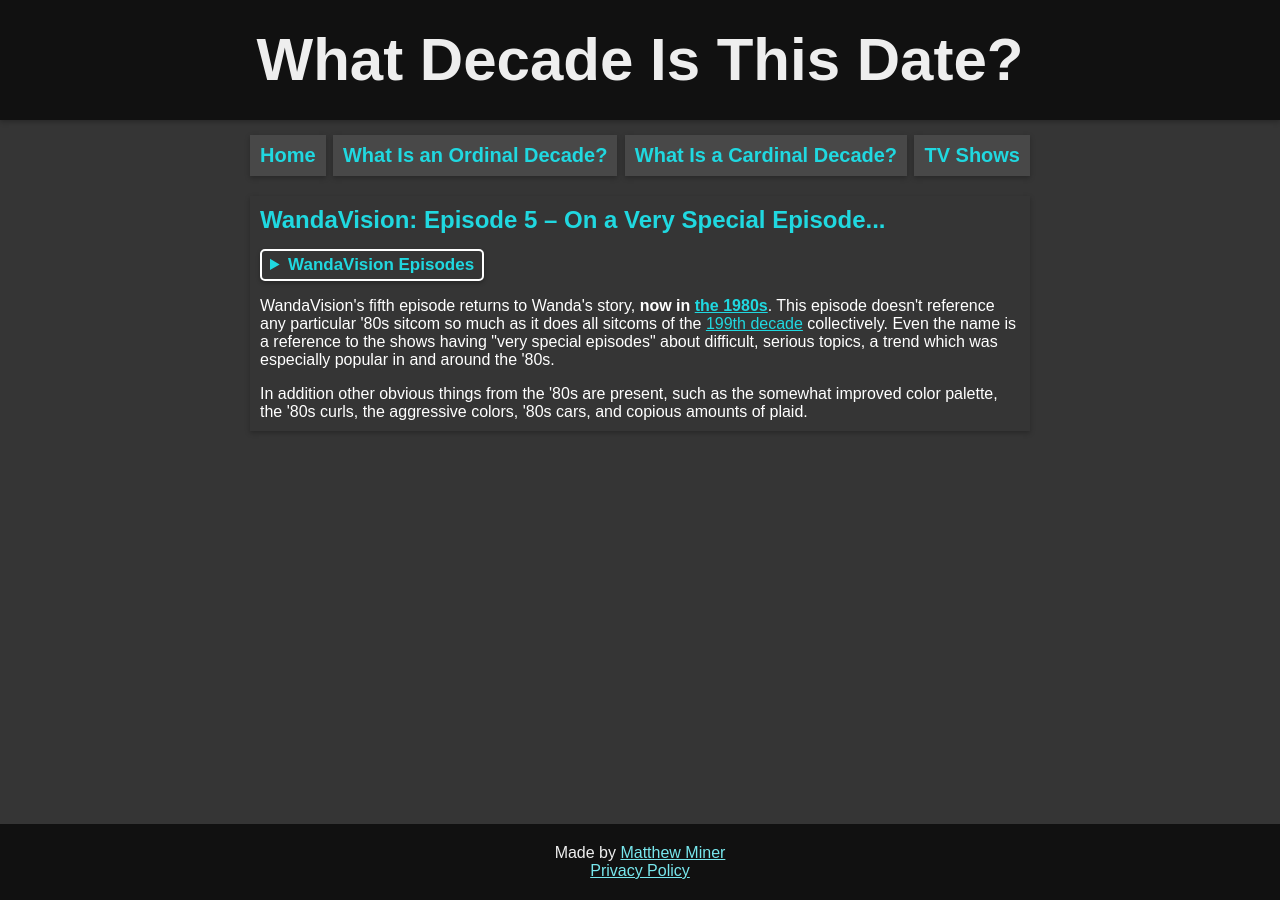
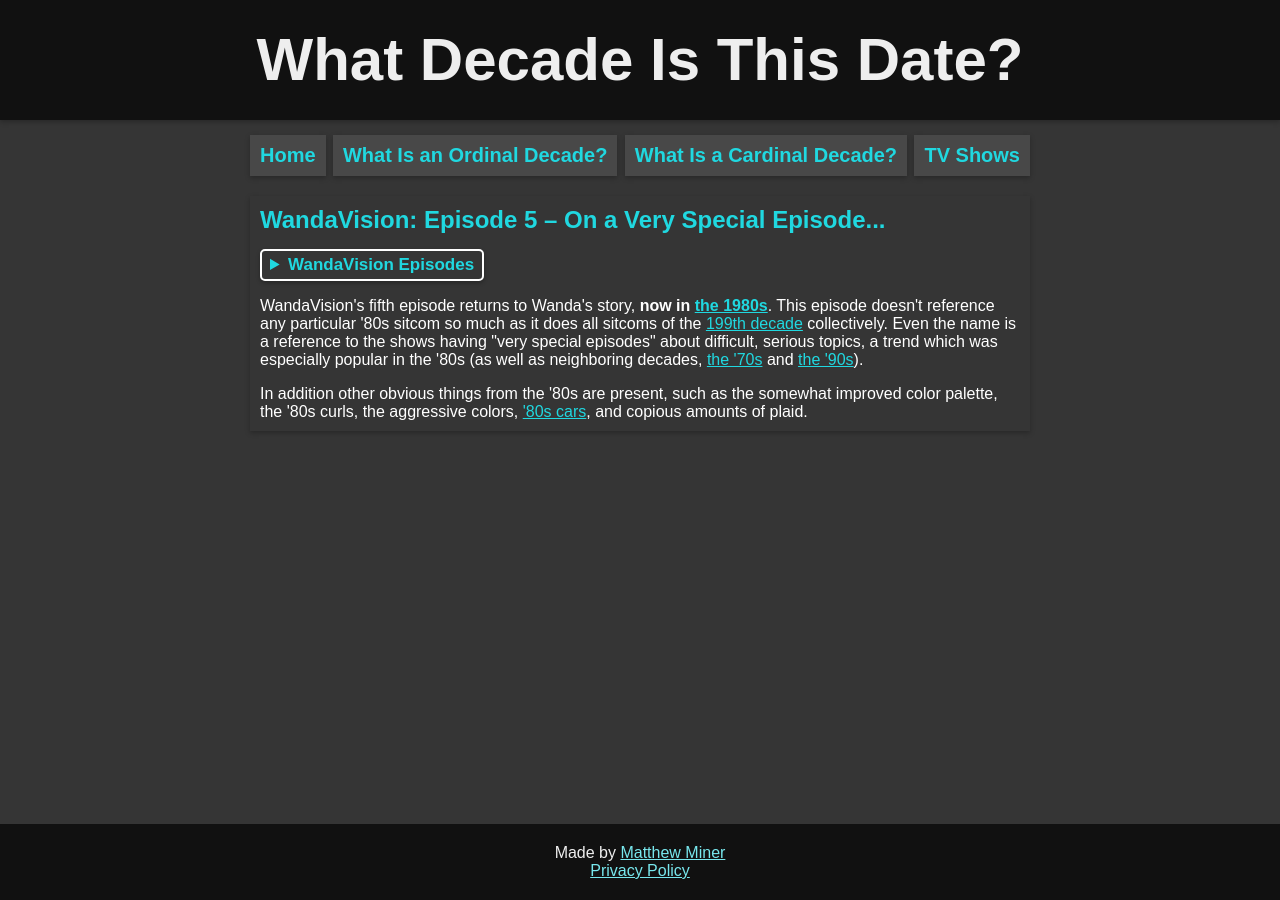
Before and after one commit to mminer237/whatdecadeisthis.date, a Jekyll site: the page built from _tv/wandavision/episode-5.html, in a window 1280 px wide. Built offline with Jekyll 4.4.1, drawn with Linux system fonts in a browser that asks for light colours.

Commit message:
Add IMCDB links

```diff
--- a/_tv/wandavision/episode-1.html
+++ b/_tv/wandavision/episode-1.html
@@ -6,4 +6,4 @@
 ---
 
 <p>WandaVision episode 1 opens the show with a somewhat jarring and confusing portrayal of Wanda Maximoff and her deceased robot boyfriend, Vision, living as a happy-married couple in a light-hearted sitcom.</p>
-<p><strong>This episode is based on <a href="/1950s">the 1950s</a>.</strong> Even though its primary inspiration is <i>The Dick Van Dyke Show</i> of <a href="/1960s">the 1960s</a>, the episode's clothing, cars, and hairstyles are all very 1950s-based. Another significant unnamed influence is <i>I Love Lucy</i>, which did air in the 1950s.</p>
+<p><strong>This episode is based on <a href="/1950s">the 1950s</a>.</strong> Even though its primary inspiration is <i>The Dick Van Dyke Show</i> of <a href="/1960s">the 1960s</a>, the episode's clothing, <a href="https://www.imcdb.org/movie.php?resultsStyle=asList&sortBy=6&id=9140560">cars</a>, and hairstyles are all very 1950s-based. Another significant unnamed influence is <i>I Love Lucy</i>, which did air in the 1950s.</p>
--- a/_tv/wandavision/episode-3.html
+++ b/_tv/wandavision/episode-3.html
@@ -6,4 +6,4 @@
 ---
 
 <p>WandaVision's third episode has the very noticeable difference of being in color. This is not different from most TV, but it was from the first two episodes! This characterizes the episodes advancement of time to <strong><a href="/1970s">the 1970s</a></strong>, and the color palette is very carefully tweaked to resemble '70s Technicolor.</p>
-<p>The episode starts to diverge a bit from the strict sitcom setting, but it still shows its inspiration from '70s sitcom classics like <i>The Brady Bunch</i>, <i>The Mary Tyler Moore Show</i>, and <i>Good Times</i>. And the cars and clothes, bell bottoms and all, are <em>very</em> '70s.</p>
+<p>The episode starts to diverge a bit from the strict sitcom setting, but it still shows its inspiration from '70s sitcom classics like <i>The Brady Bunch</i>, <i>The Mary Tyler Moore Show</i>, and <i>Good Times</i>. And the <a href="https://www.imcdb.org/movie.php?resultsStyle=asList&sortBy=6&id=9140560">cars</a> and clothes, bell bottoms and all, are <em>very</em> '70s.</p>
--- a/_tv/wandavision/episode-5.html
+++ b/_tv/wandavision/episode-5.html
@@ -5,5 +5,5 @@
 episode_title: "On a Very Special Episode..."
 ---
 
-<p>WandaVision's fifth episode returns to Wanda's story, <strong>now in <a href="/1980s">the 1980s</a></strong>. This episode doesn't reference any particular '80s sitcom so much as it does all sitcoms of the <a href="/199th-decade">199th decade</a> collectively. Even the name is a reference to the shows having "very special episodes" about difficult, serious topics, a trend which was especially popular in and around the '80s.</p>
-<p>In addition other obvious things from the '80s are present, such as the somewhat improved color palette, the '80s curls, the aggressive colors, '80s cars, and copious amounts of plaid.</p>
+<p>WandaVision's fifth episode returns to Wanda's story, <strong>now in <a href="/1980s">the 1980s</a></strong>. This episode doesn't reference any particular '80s sitcom so much as it does all sitcoms of the <a href="/199th-decade">199th decade</a> collectively. Even the name is a reference to the shows having "very special episodes" about difficult, serious topics, a trend which was especially popular in the '80s (as well as neighboring decades, <a href="/1970s">the '70s</a> and <a href="/1990s">the '90s</a>).</p>
+<p>In addition other obvious things from the '80s are present, such as the somewhat improved color palette, the '80s curls, the aggressive colors, <a href="https://www.imcdb.org/movie.php?resultsStyle=asList&sortBy=6&id=9140560">'80s cars</a>, and copious amounts of plaid.</p>
```
